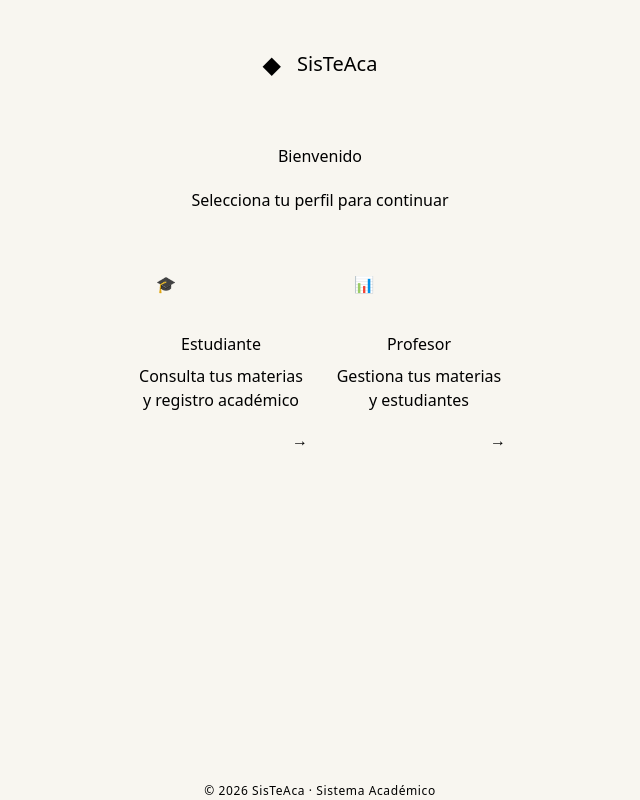
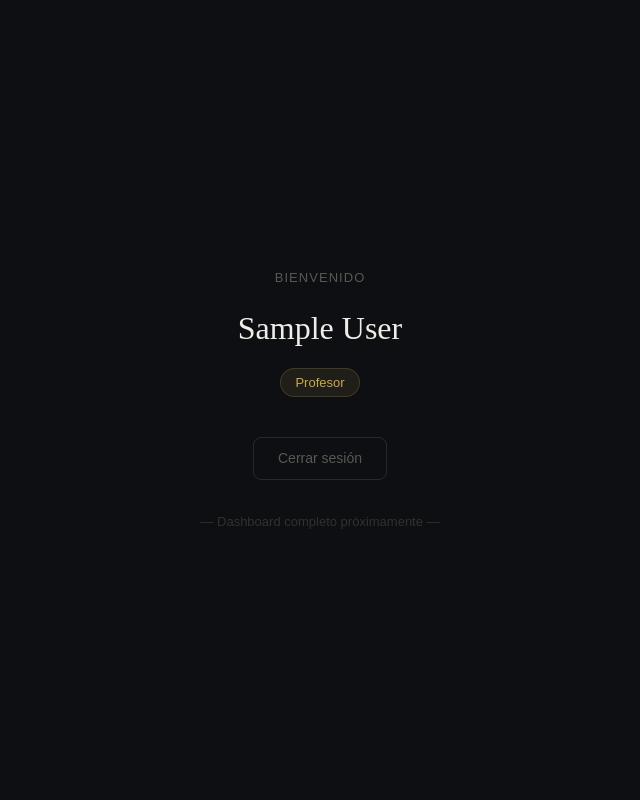
Before and after one commit to dejeloper/SchoolManagement, an Angular app in the folder SchoolManagementFront/: page /dashboard in a window 1280 px wide. Before the commit this address led to /login. Shown: the whole page, without its empty margins (320-960 px from the left). Built offline with nearby package versions, Linux system fonts and the light colour scheme; sample sign-in values are in the browser's storage.

Commit message:
feat: Add dashboard feature and update app routes

```diff
--- a/SchoolManagementFront/src/app/app.routes.ts
+++ b/SchoolManagementFront/src/app/app.routes.ts
@@ -6,5 +6,9 @@ export const routes: Routes = [
     path: 'login',
     loadComponent: () => import('../login/login').then(m => m.LoginComponent),
   },
+  {
+    path: 'dashboard',
+    loadComponent: () => import('../dashboard/dashboard').then(m => m.Dashboard),
+  },
   { path: '**', redirectTo: 'login' },
 ];
--- /dev/null
+++ b/SchoolManagementFront/src/dashboard/dashboard.html
@@ -0,0 +1,14 @@
+<div
+  style="min-height:100vh;background:#0d0f12;color:#e8e6e1;display:flex;flex-direction:column;align-items:center;justify-content:center;font-family:'DM Sans',sans-serif;gap:16px;">
+  <p style="color:#5a5852;font-size:13px;letter-spacing:0.08em;text-transform:uppercase;">Bienvenido</p>
+  <h1 style="font-family:'Playfair Display',serif;font-size:2rem;margin:0;color:#f0ede8;">{{ user?.name }}</h1>
+  <span
+    style="font-size:13px;padding:4px 14px;border-radius:100px;background:rgba(201,168,76,0.1);color:#c9a84c;border:1px solid rgba(201,168,76,0.2);">
+    {{ user?.role === 'student' ? 'Estudiante' : 'Profesor' }}
+  </span>
+  <button (click)="logout()"
+    style="margin-top:24px;background:none;border:1px solid #252830;color:#5a5852;padding:10px 24px;border-radius:8px;cursor:pointer;font-size:14px;">
+    Cerrar sesión
+  </button>
+  <p style="color:#33312e;font-size:13px;margin-top:16px;">— Dashboard completo próximamente —</p>
+</div>
--- /dev/null
+++ b/SchoolManagementFront/src/dashboard/dashboard.ts
@@ -0,0 +1,24 @@
+import { ChangeDetectionStrategy, Component, OnInit } from '@angular/core';
+import { Router } from '@angular/router';
+import { AuthService } from '../services/auth';
+
+@Component({
+  selector: 'app-dashboard',
+  templateUrl: './dashboard.html',
+  changeDetection: ChangeDetectionStrategy.OnPush,
+})
+export class Dashboard implements OnInit {
+  user: any = null;
+
+  constructor(private auth: AuthService, private router: Router) { }
+
+  ngOnInit(): void {
+    this.user = this.auth.getSession();
+    if (!this.user) this.router.navigate(['/login']);
+  }
+
+  logout(): void {
+    this.auth.logout();
+    this.router.navigate(['/login']);
+  }
+}
```
